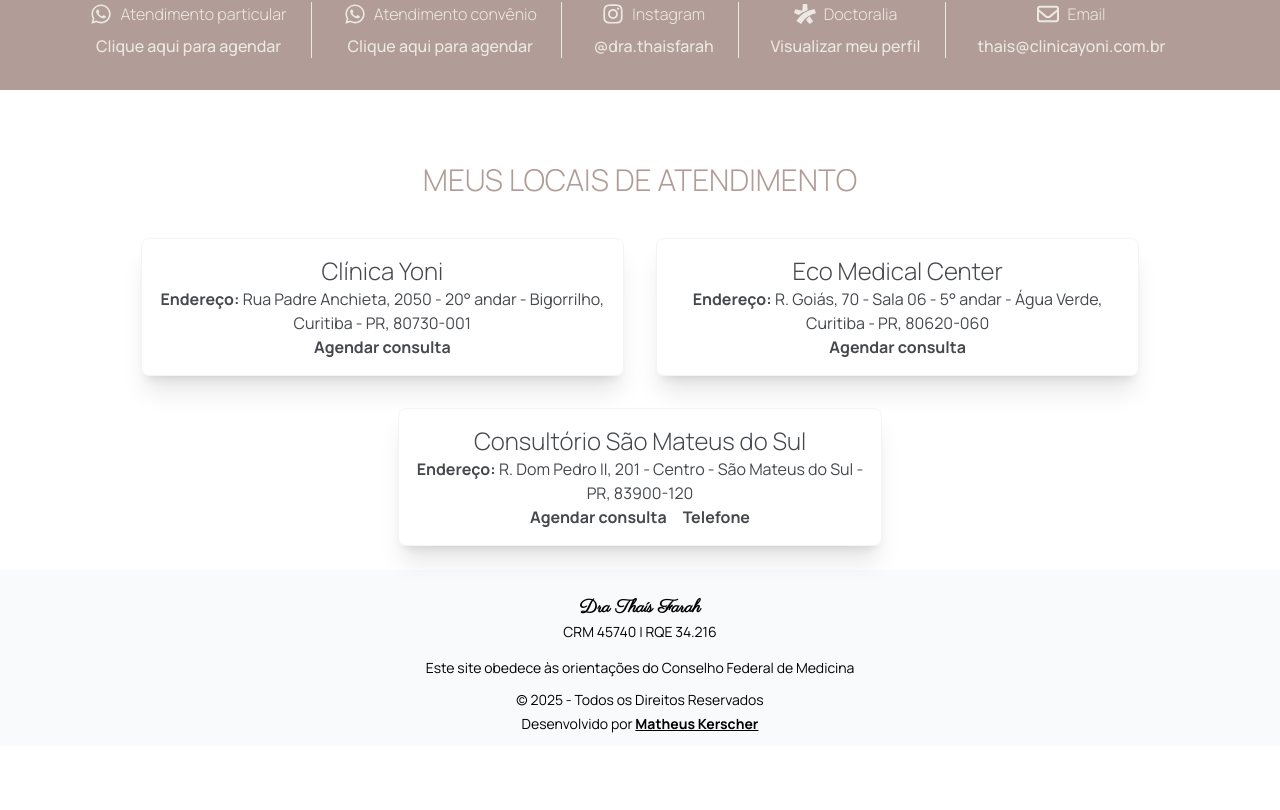
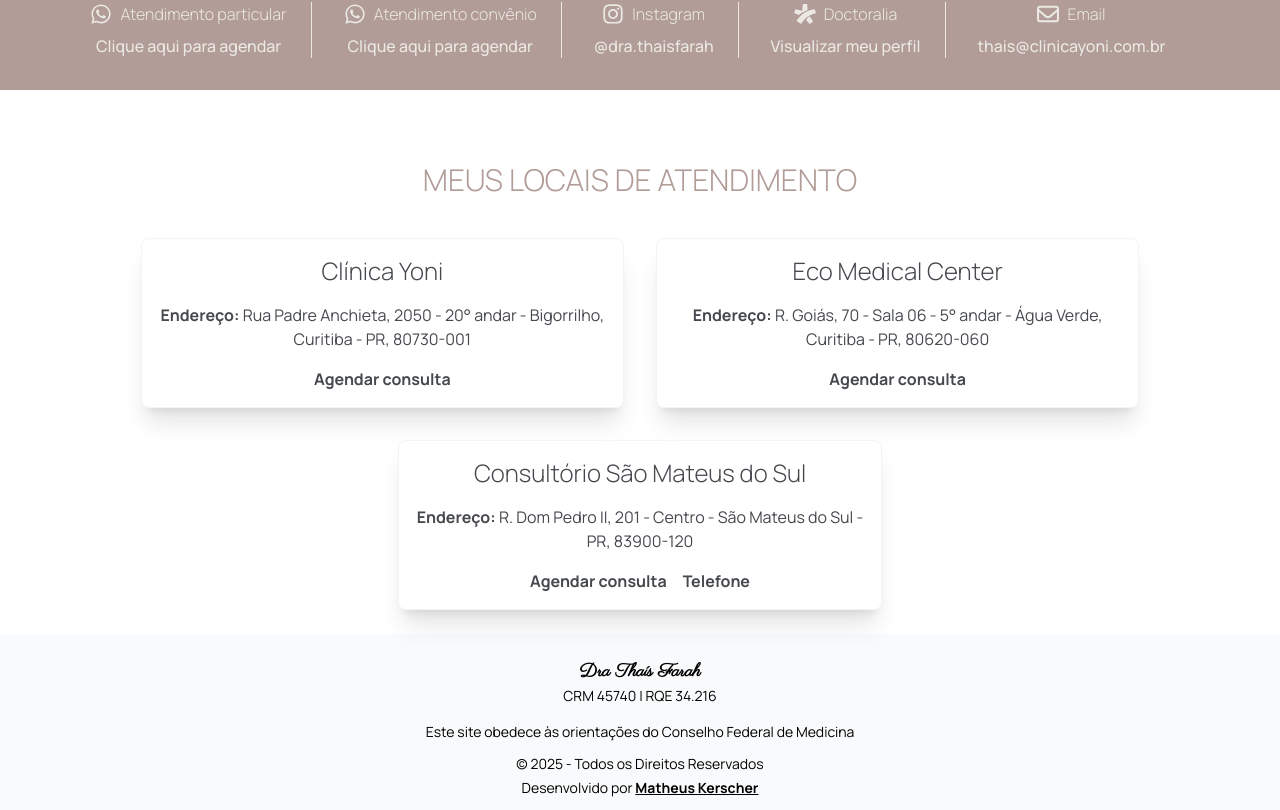
Before and after one commit to MatheusKerscher/thais-farah, a React (Vite) app: page / in a window 1280 px wide. Shown: the part 3308-4118 px from the top of the page. Before the commit the page ends 4054 px from the top, so only its background shows below. Built offline with nearby package versions, Linux system fonts and the light colour scheme.

Commit message:
Update layout address

```diff
--- a/src/components/Addresses/index.tsx
+++ b/src/components/Addresses/index.tsx
@@ -20,11 +20,15 @@ const Addresses = () => {
               <h4 className="font-light text-xl md:text-2xl text-center">
                 {address.title}
               </h4>
+            </RevealOnScroll>
 
+            <RevealOnScroll direction="left">
               <span className="text-sm md:text-base block text-center">
                 <span className="font-bold">Endereço:</span> {address.address}
               </span>
+            </RevealOnScroll>
 
+            <RevealOnScroll direction="left">
               <div className="flex justify-center gap-4">
                 <a
                   className="font-bold transition-all duration-200 hover:underline text-sm md:text-base"
```
